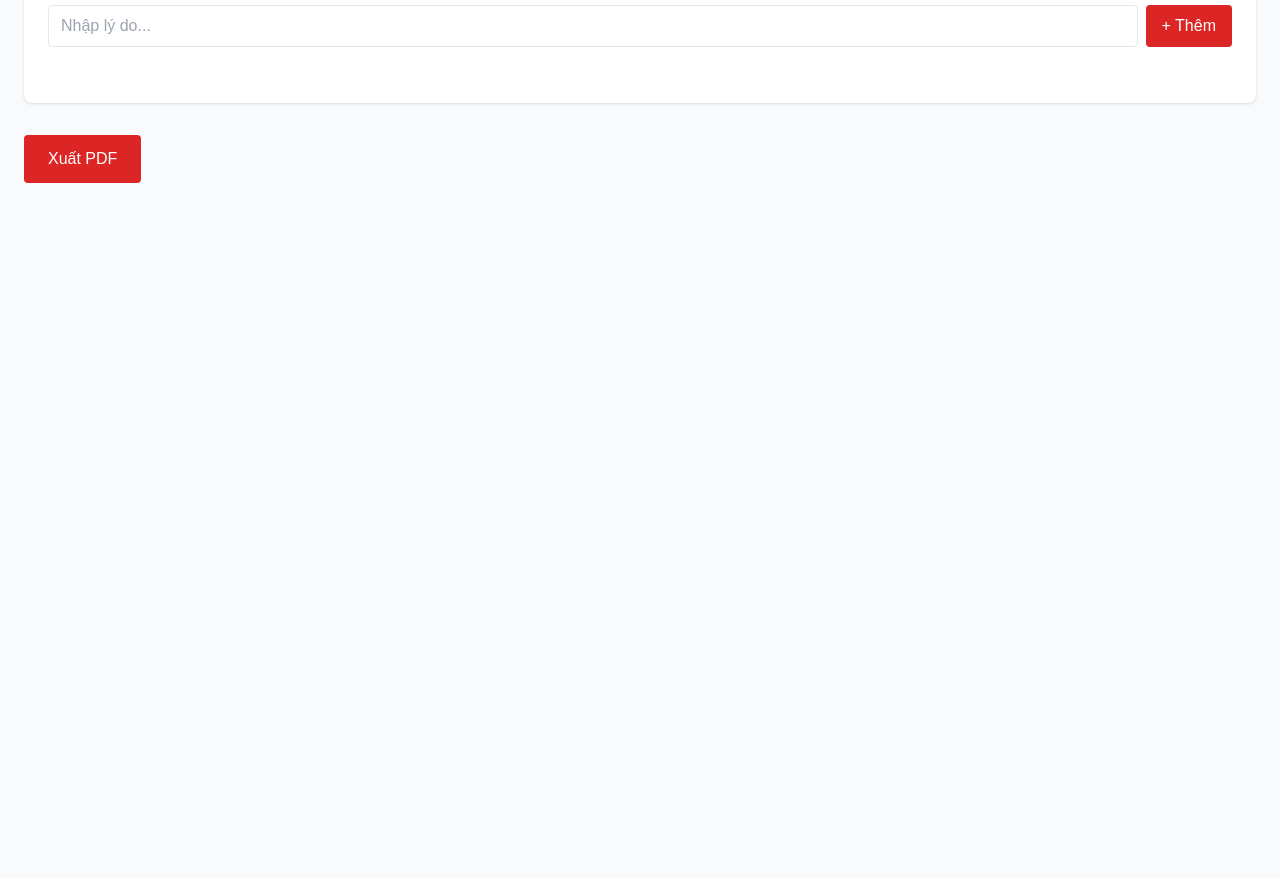
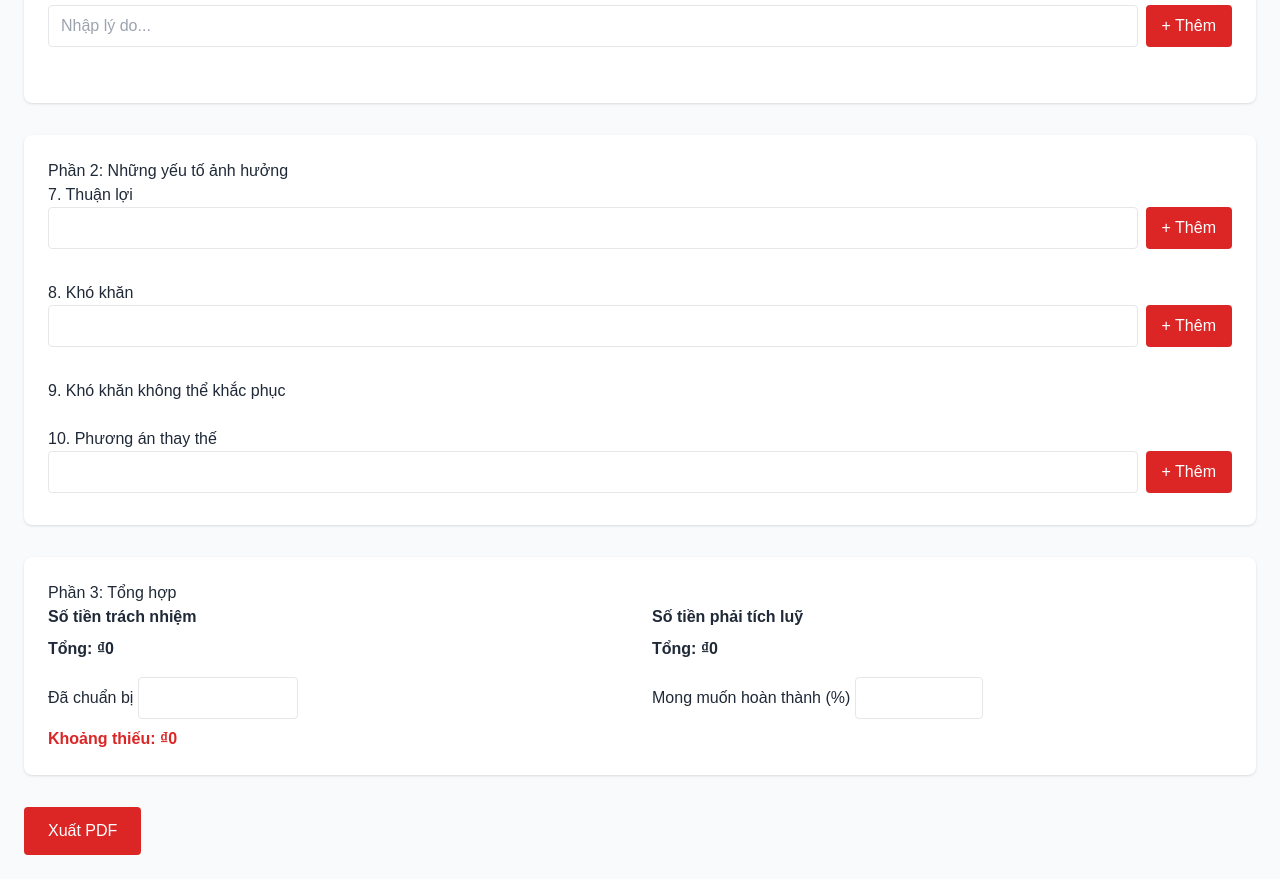
Before and after one commit to phongkt50b/test-ke-hoach, a plain HTML site: page index.html in a window 1280 px wide. Shown: the part 321-1200 px from the top of the page. Before the commit the page ends 800 px from the top, so only its background shows below. Drawn offline with nearby package versions, Linux system fonts and the light colour scheme.

Commit message:
Update index.html

```diff
--- a/index.html
+++ b/index.html
@@ -94,7 +94,68 @@
       </div>
     </section>
 
-    <!-- ================= PHẦN 2 + 3 (bạn có thể giữ nguyên như trước) ================= -->
+    <!-- ================= PHẦN 2 ================= -->
+    <section class="bg-white shadow rounded-lg p-6 mb-8">
+      <h2 class="section-title">Phần 2: Những yếu tố ảnh hưởng</h2>
+
+      <div class="mb-6">
+        <label>7. Thuận lợi</label>
+        <div class="flex gap-2">
+          <input id="pos-input" class="flex-1 border rounded px-3 py-2">
+          <button id="add-pos" type="button" class="px-4 py-2 bg-red-600 text-white rounded">+ Thêm</button>
+        </div>
+        <div id="positives" class="mt-2 flex flex-wrap"></div>
+      </div>
+
+      <div class="mb-6">
+        <label>8. Khó khăn</label>
+        <div class="flex gap-2">
+          <input id="neg-input" class="flex-1 border rounded px-3 py-2">
+          <button id="add-neg" type="button" class="px-4 py-2 bg-red-600 text-white rounded">+ Thêm</button>
+        </div>
+        <div id="negatives" class="mt-2 flex flex-wrap"></div>
+      </div>
+
+      <div class="mb-6">
+        <label>9. Khó khăn không thể khắc phục</label>
+        <div id="unmit" class="flex flex-wrap"></div>
+      </div>
+
+      <div>
+        <label>10. Phương án thay thế</label>
+        <div class="flex gap-2">
+          <input id="alt-input" class="flex-1 border rounded px-3 py-2">
+          <button id="add-alt" type="button" class="px-4 py-2 bg-red-600 text-white rounded">+ Thêm</button>
+        </div>
+        <div id="alts" class="mt-2 flex flex-wrap"></div>
+      </div>
+    </section>
+
+    <!-- ================= PHẦN 3 ================= -->
+    <section class="bg-white shadow rounded-lg p-6 mb-8">
+      <h2 class="section-title">Phần 3: Tổng hợp</h2>
+      <div class="grid md:grid-cols-2 gap-6">
+        <div>
+          <h3 class="font-semibold mb-2">Số tiền trách nhiệm</h3>
+          <ul id="resp-list" class="space-y-1"></ul>
+          <div class="font-bold mt-2">Tổng: <span id="resp-total">₫0</span></div>
+          <div class="mt-4">
+            <label>Đã chuẩn bị</label>
+            <input id="resp-prepared" data-money class="border rounded px-3 py-2 w-40">
+          </div>
+          <div class="mt-2 font-bold text-red-600">Khoảng thiếu: <span id="resp-gap">₫0</span></div>
+        </div>
+        <div>
+          <h3 class="font-semibold mb-2">Số tiền phải tích luỹ</h3>
+          <ul id="save-list" class="space-y-1"></ul>
+          <div class="font-bold mt-2">Tổng: <span id="save-total">₫0</span></div>
+          <div class="mt-4">
+            <label>Mong muốn hoàn thành (%)</label>
+            <input id="goal-percent" type="number" class="border rounded px-3 py-2 w-32">
+          </div>
+        </div>
+      </div>
+    </section>
 
     <div class="no-print flex gap-4">
       <button onclick="window.print()" class="px-6 py-3 bg-red-600 text-white rounded">Xuất PDF</button>
@@ -116,7 +177,7 @@
       });
     }
 
-    // render children
+    // children
     function renderChildren(){
       const box=document.getElementById('children'); box.innerHTML='';
       state.children.forEach((c,i)=>{
@@ -158,36 +219,71 @@
 
     function calc(){
       let resp=0, save=0;
+      const respList=document.getElementById('resp-list'); respList.innerHTML='';
+      const saveList=document.getElementById('save-list'); saveList.innerHTML='';
+
       // gia đình
       if(state.must.includes('Vận hành gia đình')){
         const x=getNum('fam-monthly')*12*getNum('fam-years');
         resp+=x; document.getElementById('fam-total').textContent=money(x);
+        respList.innerHTML+=`<li>Vận hành gia đình: ${money(x)}</li>`;
       }
       // học vấn
       if(state.must.includes('Quỹ học vấn cho con')){
         let total=0; state.children.forEach(c=> total+=(c.cost||0)*(c.years||0));
         resp+=total; save+=total;
         document.getElementById('edu-total').textContent=money(total);
+        respList.innerHTML+=`<li>Quỹ học vấn: ${money(total)}</li>`;
+        saveList.innerHTML+=`<li>Quỹ học vấn: ${money(total)}</li>`;
       }
       // hưu trí
       if(state.must.includes('Quỹ hưu trí')){
         const x=getNum('ret-years')*getNum('ret-month')*12;
         save+=x; document.getElementById('ret-total').textContent=money(x);
+        saveList.innerHTML+=`<li>Quỹ hưu trí: ${money(x)}</li>`;
       }
       // nợ
-      if(state.must.includes('Trả nợ')) resp+=getNum('debt');
+      if(state.must.includes('Trả nợ')){
+        const x=getNum('debt'); resp+=x;
+        respList.innerHTML+=`<li>Trả nợ: ${money(x)}</li>`;
+      }
       // di sản
-      if(state.must.includes('Gia tăng tài sản/ Để lại di sản')) resp+=getNum('legacy');
+      if(state.must.includes('Gia tăng tài sản/ Để lại di sản')){
+        const x=getNum('legacy'); resp+=x;
+        respList.innerHTML+=`<li>Di sản: ${money(x)}</li>`;
+      }
 
-      document.getElementById('resp-total')?.textContent=money(resp);
-      document.getElementById('save-total')?.textContent=money(save);
+      document.getElementById('resp-total').textContent=money(resp);
+      document.getElementById('save-total').textContent=money(save);
       const prepared=getNum('resp-prepared');
-      document.getElementById('resp-gap')?.textContent=money(Math.max(resp-prepared,0));
+      document.getElementById('resp-gap').textContent=money(Math.max(resp-prepared,0));
     }
 
     // init
     document.querySelectorAll('[data-money]').forEach(bindMoney);
-    document.getElementById('add-child').onclick=()=>{ if(state.children.length<6){ state.children.push({}); renderChildren(); } };
+    document.getElementById('add-goal').onclick=()=>{ const v=document.getElementById('goal-input').value.trim(); if(v){ state.goals.push(v); document.getElementById('goal-input').value=''; render(); } };
+    document.getElementById('add-reason').onclick=()=>{ const v=document.getElementById('reason-input').value.trim(); if(v){ state.reasons.push(v); document.getElementById('reason-input').value=''; render(); } };
+    document.getElementById('add-pos').onclick=()=>{ const v=document.getElementById('pos-input').value.trim(); if(v){ state.pos.push(v); document.getElementById('pos-input').value=''; render(); } };
+    document.getElementById('add-neg').onclick=()=>{ const v=document.getElementById('neg-input').value.trim(); if(v){ state.neg.push(v); document.getElementById('neg-input').value=''; render(); } };
+    document.getElementById('add-alt').onclick=()=>{ const v=document.getElementById('alt-input').value.trim(); if(v){ state.alts.push(v); document.getElementById('alt-input').value=''; render(); } };
+    document.getElementById('add-child').onclick=()=>{ if(state.children.length<6){ state.children.push({}); renderChildren(); calc(); } };
+
+    function render(){
+      const must=document.getElementById('must-goals'); must.innerHTML='';
+      state.goals.forEach(g=>{
+        const s=document.createElement('div');
+        s.className='px-3 py-1 border rounded cursor-pointer mr-2 mb-2';
+        if(state.must.includes(g)){ s.classList.add('font-bold','bg-red-50'); }
+        s.textContent=g;
+        s.onclick=()=>{ if(state.must.includes(g)) state.must=state.must.filter(x=>x!==g); else state.must.push(g); render(); };
+        must.appendChild(s);
+      });
+      renderChildren();
+      updateFundsVisibility();
+      calc();
+    }
+
+    render();
   </script>
 </body>
 </html>
```
